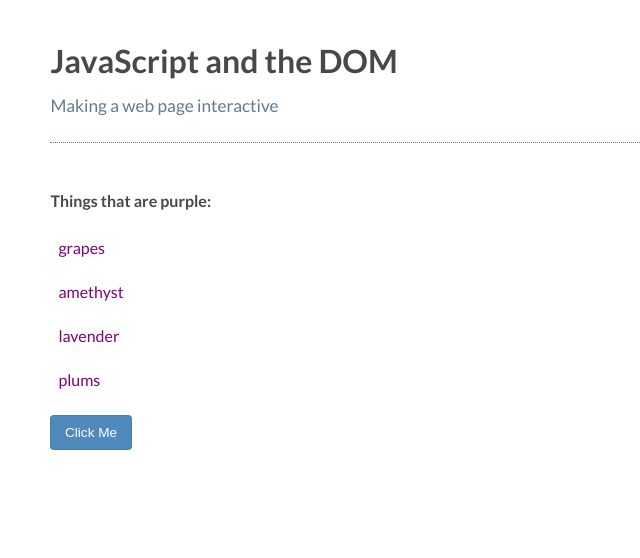
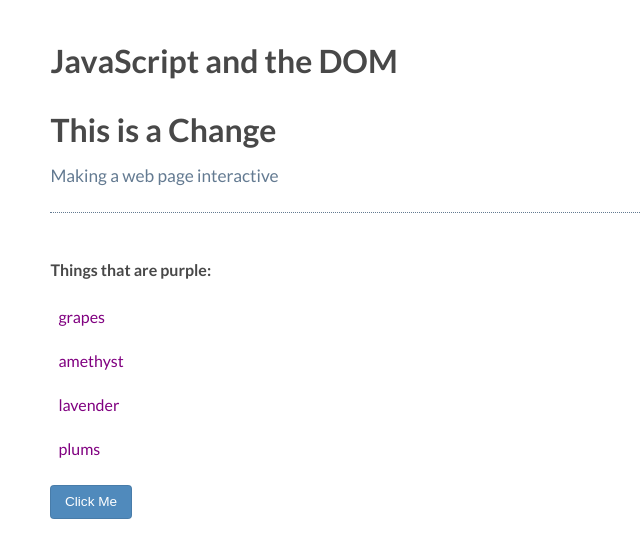
Before and after one commit to DBprod/test-site, a plain HTML site: page index.html in a window 1280 px wide. Shown: the whole page, without its empty margins (0-640 px from the left). Drawn offline with Linux system fonts and the light colour scheme.

Commit message:
Add a new header

```diff
--- a/index.html
+++ b/index.html
@@ -6,6 +6,7 @@
   </head>
   <body>
     <h1 id="myHeading">JavaScript and the DOM</h1>
+    <h1>This is a Change</h1>
     <p>Making a web page interactive</p>
     <p>Things that are purple:</p>
       <ul>
```
